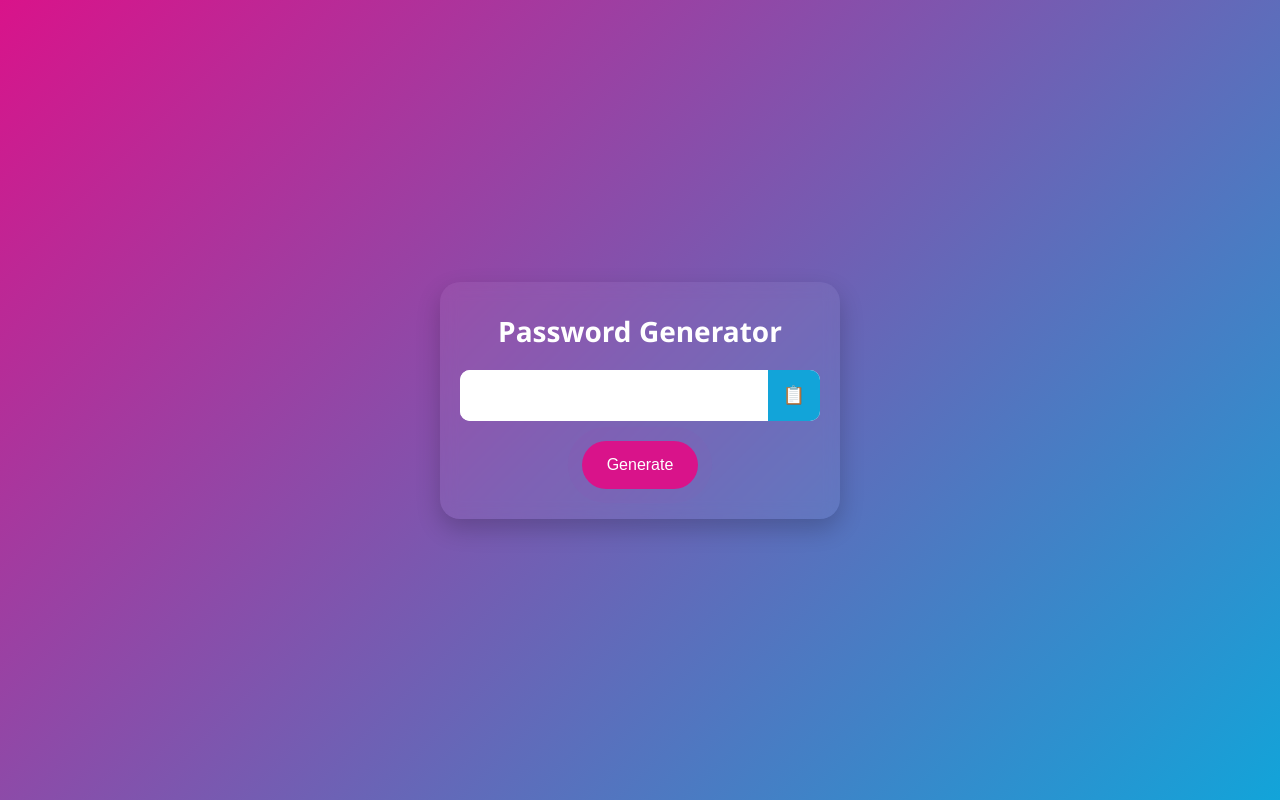
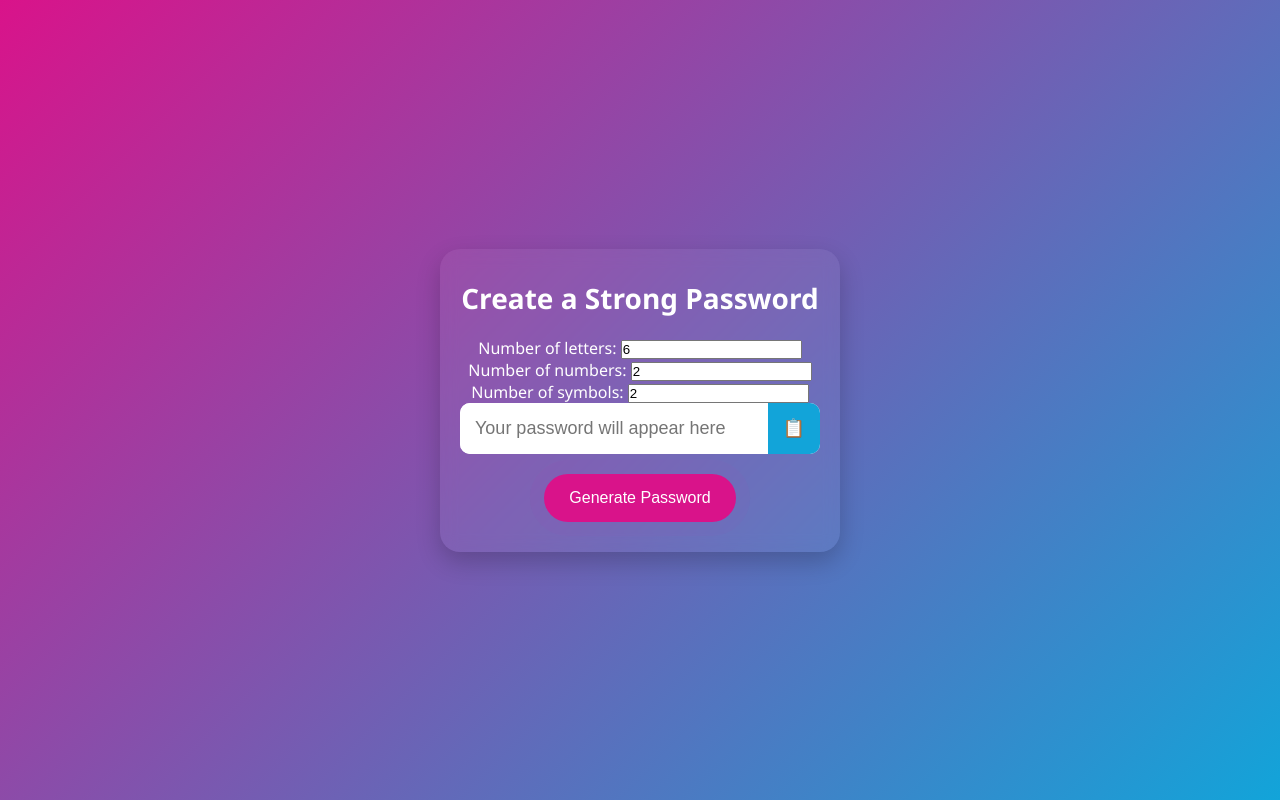
Before and after one commit to AravindMadasamy/Password_Generator, a plain HTML site: page index.html in a window 1280 px wide. Drawn offline with Linux system fonts and the light colour scheme.

Commit message:
Update index.html

```diff
--- a/index.html
+++ b/index.html
@@ -3,17 +3,34 @@
 <head>
   <meta charset="UTF-8" />
   <meta name="viewport" content="width=device-width, initial-scale=1.0"/>
-  <title>Password Generator</title>
+  <title>Custom Password Generator</title>
   <link rel="stylesheet" href="style.css" />
 </head>
 <body>
   <div class="container">
-    <h1>Password Generator</h1>
+    <h1>Create a Strong Password</h1>
+
+    <div class="input-group">
+      <label>Number of letters:</label>
+      <input type="number" id="letters" min="1" value="6" />
+    </div>
+
+    <div class="input-group">
+      <label>Number of numbers:</label>
+      <input type="number" id="numbers" min="0" value="2" />
+    </div>
+
+    <div class="input-group">
+      <label>Number of symbols:</label>
+      <input type="number" id="symbols" min="0" value="2" />
+    </div>
+
     <div class="password-box">
-      <input type="text" id="password" readonly />
+      <input type="text" id="password" readonly placeholder="Your password will appear here" />
       <button id="copyBtn" title="Copy Password">📋</button>
     </div>
-    <button class="generate-btn" onclick="generatePassword()">Generate</button>
+
+    <button class="generate-btn" onclick="generatePassword()">Generate Password</button>
   </div>
 
   <script src="script.js"></script>
```
